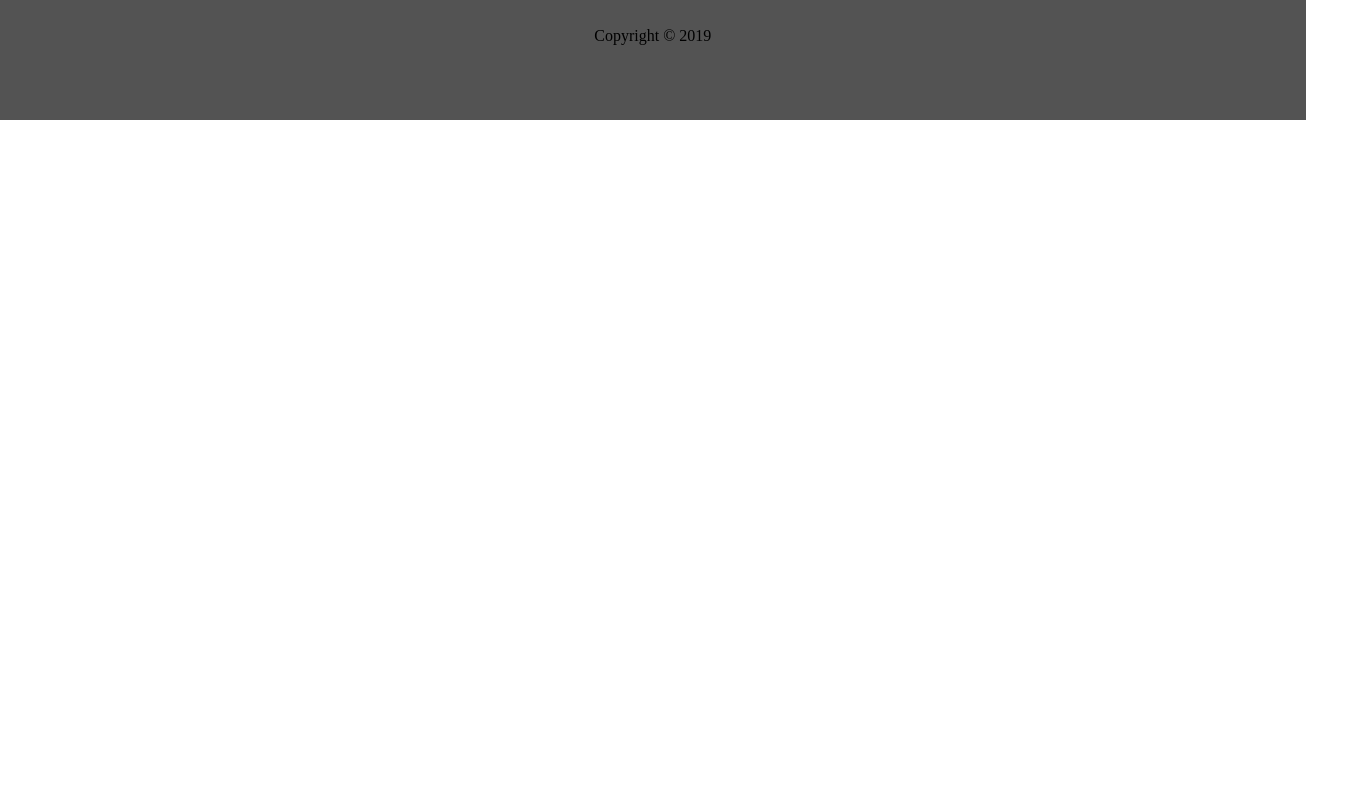
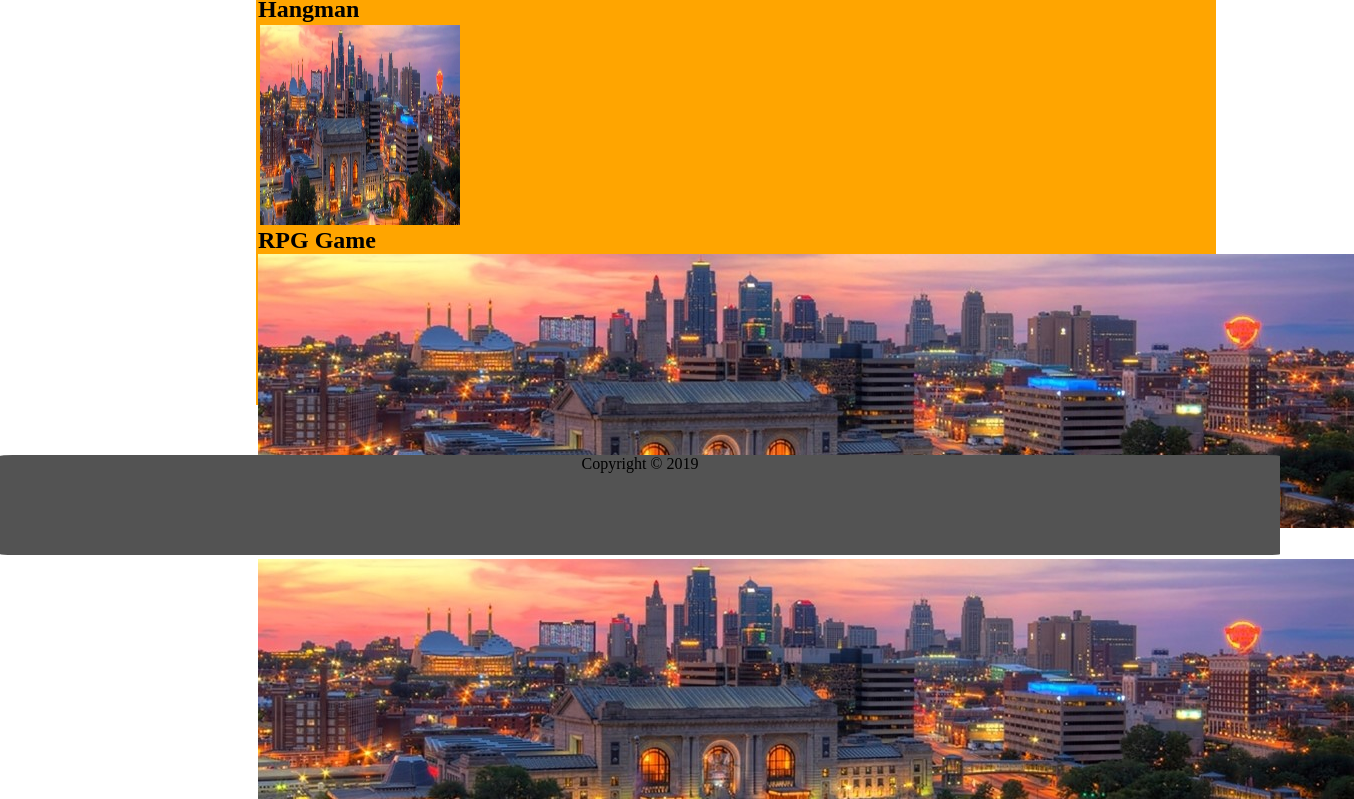
Before and after one commit to Exzample/Basic-Portfolio, a plain HTML site: page portfolio.html in a window 1280 px wide. Shown: the part 215-1014 px from the top of the page, 1354 px wide, since content can reach past the window. Before the commit the page ends 800 px from the top, so only its background shows below. Drawn offline with Linux system fonts and the light colour scheme.

Commit message:
Fixed footer(negative margins set footer class), set page spacing with px, changes modified in css

```diff
--- a/Assets/CSS/style.css
+++ b/Assets/CSS/style.css
@@ -1,23 +1,9 @@
     /* Colors for profile */
-
-
     /* Easy Reset */
 
     * {
         margin: 0;
         padding: 0;
-}
-
-footer {
-    position: fixed;
-    border: 2em;
-    border-color: rgb(51, 255, 0);
-    height: 10%;
-    width: 100%;
-    padding: 1%;
-    background-color: rgb(83, 83, 83);
-    text-align: center;
-    padding-top: 5em;
     }
 
     a {
@@ -32,10 +18,23 @@ a {
     .stickyHeader {
         position: fixed;
         background-color: rgb(0, 153, 255);
+        margin-bottom: -20px;
         top: 0;
-    height: 15%;
+        height: 100px;
         width: 100%;
         padding-bottom: 1%;
+    }
+
+    .stickyFooter {
+        border-radius: 1%;
+        position: fixed;
+        height: 100px;
+        width: 100%;
+        border: 20px;
+        border-top-color: darkgreen;
+        margin-top: -100px;
+        background-color: rgb(83, 83, 83);
+        text-align: center;
     }
 
     .contentBox {
@@ -61,13 +60,11 @@ a {
 
     .container {
         width: 960px;
-    height: 90%;
-    margin-top: 10%;
-    margin-bottom: 2.5%;
+        min-height: 450px;
+        margin-top: 150px;
+        margin-bottom: 150px;
         margin-left: 20%;
         margin-right: 20%;
-    background-color: bisque;
-    padding-top: 2%;
+        background-color: orange;
+        padding-top: 20px;
     }
-
-.class-1 {}
--- a/portfolio.html
+++ b/portfolio.html
@@ -31,17 +31,24 @@
             </div>
         </div>
     </header>
-    <section>
+    <div class="container">
+        <div class="contentBox2">
             <h1>Portfolio</h1>
-    </section>
-    <section>
+            <hr>
             <h2>Hangman</h2>
+            <img class="contentBox2" src="./Assets/Images/Kansas City.jpg">
             <h2>RPG Game</h2>
+            <img src="./Assets/Images/Kansas City.jpg">
             <h2>Trivia Game</h2>
+            <img src="./Assets/Images/Kansas City.jpg">
             <h2>Rutgers Info Widget</h2>
+            <img src="./Assets/Images/Kansas City.jpg">
             <h2>Rock Paper Scissors</h2>
-    </section>
-    <footer>Copyright &copy; 2019</footer>
+            <img src="./Assets/Images/Kansas City.jpg">
+        </div>
+        <br>
+    </div>
+    <footer class="stickyFooter">Copyright &copy; 2019</footer>
 </body>
 
 </html>
```
Also changed, not shown: contact.html (+4 -2 lines), index.html (+1 -1 lines). Lines whose indentation alone changed are shown as unchanged.
